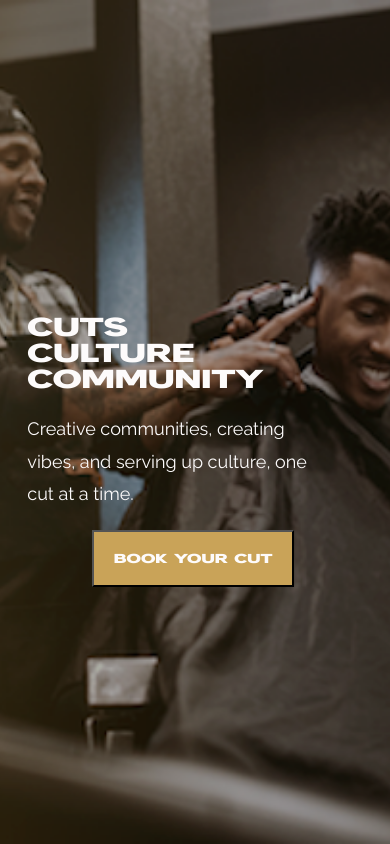
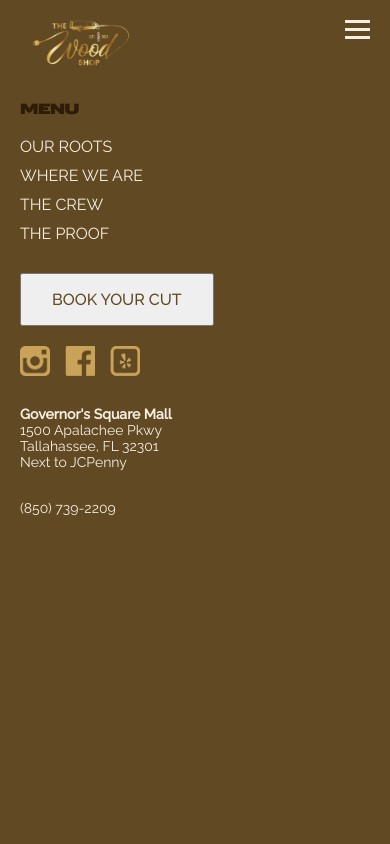
Before and after one commit to pearllumi-developer/the-wood-shop, a React (Create React App) app in the folder client/: page / in a window 390 px wide. Shown: the top 844 px of the page. Built offline with nearby package versions, Linux system fonts and the light colour scheme.

Commit message:
add style for mobile nav

```diff
--- a/client/src/App.js
+++ b/client/src/App.js
@@ -7,18 +7,20 @@ import TheProof from "./views/TheProof/TheProof";
 import WhatWeDo from "./views/WhatWeDo/WhatWeDo";
 import WhereWeAre from "./views/WhereWeAre/WhereWeAre";
 import Footer from './components/Footer/Footer'
+import MobileNav from "./components/MobileNav/MobileNav";
 
 function App() {
   return (
     <main className="app-container">
       {/* <Nav /> */}
-      <Landing />
-      <Roots />
-      <WhatWeDo />
-      <WhereWeAre />
-      <TheCrew />
-      <TheProof />
-      <Footer />
+      <MobileNav/>
+      {/* <Landing /> */}
+      {/* <Roots /> */}
+      {/* <WhatWeDo /> */}
+      {/* <WhereWeAre /> */}
+      {/* <TheCrew /> */}
+      {/* <TheProof /> */}
+      {/* <Footer /> */}
     </main>
   );
 }
--- /dev/null
+++ b/client/src/components/MobileNav/MobileNav.css
@@ -0,0 +1,107 @@
+.burger div {
+  width: 25px;
+  height: 3px;
+  background-color: brown;
+  margin: 5px;
+}
+.burger {
+  left: 5px;
+  position: absolute;
+  z-index: 0;
+}
+
+.burger-close {
+  top:15px;
+  right: 15px;
+  position: absolute;
+  z-index: 0;
+}
+.burger-close div {
+  width: 25px;
+  height: 3px;
+  background-color: #F6EEE0;
+  margin: 5px;
+}
+
+.mobile-nav-btn {
+  color: #614A23;
+  font-family: "Raleway", sans-serif;
+  font-size: 1.6rem;
+  font-weight: 500;
+  margin: 2rem 0;
+  padding: 1.5rem 3rem;
+}
+
+.mobile-nav-container {
+  position: relative;
+  display: flex;
+  width: 100vw;
+  max-height: 12vh;
+  align-items: center;
+  justify-content: center;
+}
+
+.mobile-nav-container p {
+  font-size: 1.4rem;
+  color: #f6eee0;
+  font-family: "Raleway", sans-serif;
+
+
+}
+.mobile-nav-icons img {
+  width: 3rem;
+}
+.mobile-nav-icons {
+  display: flex;
+  gap: 0 1.5em;
+  margin-bottom: 3rem;
+}
+
+.mobile-nav-logo img {
+  display: flex;
+  width: 15rem;
+  padding: 1rem;
+  margin: 0 auto;
+}
+
+.mobile-nav-logo-inner img {
+  width: 12rem;
+}
+
+.mobile-nav-links h3 {
+  color: #2e1c07;
+  font-family: Mammoth;
+  font-size: 1.4rem;
+  margin: 2rem 0;
+}
+
+.mobile-nav-links li {
+  color: #f6eee0;
+  font-family: "Raleway", sans-serif;
+  font-size: 1.6rem;
+  margin-bottom: 1rem;
+}
+
+.mobile-nav-phone {
+  margin-top: 3rem;
+}
+
+.nav-wrapper {
+  display: flex;
+  justify-content: flex-start;
+  flex-direction: column;
+  position: absolute;
+  top: 0;
+  left: 0;
+  bottom: 0;
+  width: 100%;
+  /* transform: translateX(-100%); */
+  height: 100vh;
+  background-color: #614a23;
+  padding-left: 2em;
+  transition: .3s;
+}
+
+ul {
+  list-style: none;
+}
--- /dev/null
+++ b/client/src/components/MobileNav/MobileNav.jsx
@@ -0,0 +1,60 @@
+import logo from "../../asset/images/logos/woodshoplogo.png";
+import FaceBook from "../../asset/images/logos/Facebook.png";
+import Yelp from "../../asset/images/logos/Yelp.png";
+import Instagram from "../../asset/images/logos/instagram.png";
+import "./MobileNav.css";
+
+const MobileNav = () => {
+  return (
+    <div className="mobile-nav-container">
+      <div className="burger">
+        <div className="line1" />
+        <div className="line2" />
+        <div className="line3" />
+      </div>
+      <div className="mobile-nav-logo">
+        <img src={logo} alt="The WoodShop" />
+      </div>
+      <div className="nav-wrapper">
+        <div className="mobile-nav-logo-inner">
+          <img src={logo} alt="The WoodShop" />
+        </div>
+        <div className="burger-close">
+          <div className="line1" />
+          <div className="line2" />
+          <div className="line3" />
+        </div>
+        <div className="mobile-nav-links">
+          <ul>
+            <h3>MENU</h3>
+            <li>OUR ROOTS</li>
+            <li>WHERE WE ARE</li>
+            <li>THE CREW</li>
+            <li>THE PROOF</li>
+          </ul>
+        </div>
+        <div>
+          <button className="mobile-nav-btn">BOOK YOUR CUT</button>
+        </div>
+        <div className="mobile-nav-icons">
+          <img src={Instagram} alt="icon for IG" />
+          <img src={FaceBook} alt="icon for FB" />
+          <img src={Yelp} alt="icon for reviews" />
+        </div>
+        <div>
+          <p>
+            <strong>Governor's Square Mall</strong>
+          </p>
+          <p>1500 Apalachee Pkwy</p>
+          <p>Tallahassee, FL 32301</p>
+          <p>Next to JCPenny</p>
+        </div>
+        <div className="mobile-nav-phone">
+          <p>(850) 739-2209</p>
+        </div>
+      </div>
+    </div>
+  );
+};
+
+export default MobileNav;
```
Also changed, not shown: client/src/components/Nav/Nav.css (line endings or trailing spaces).
